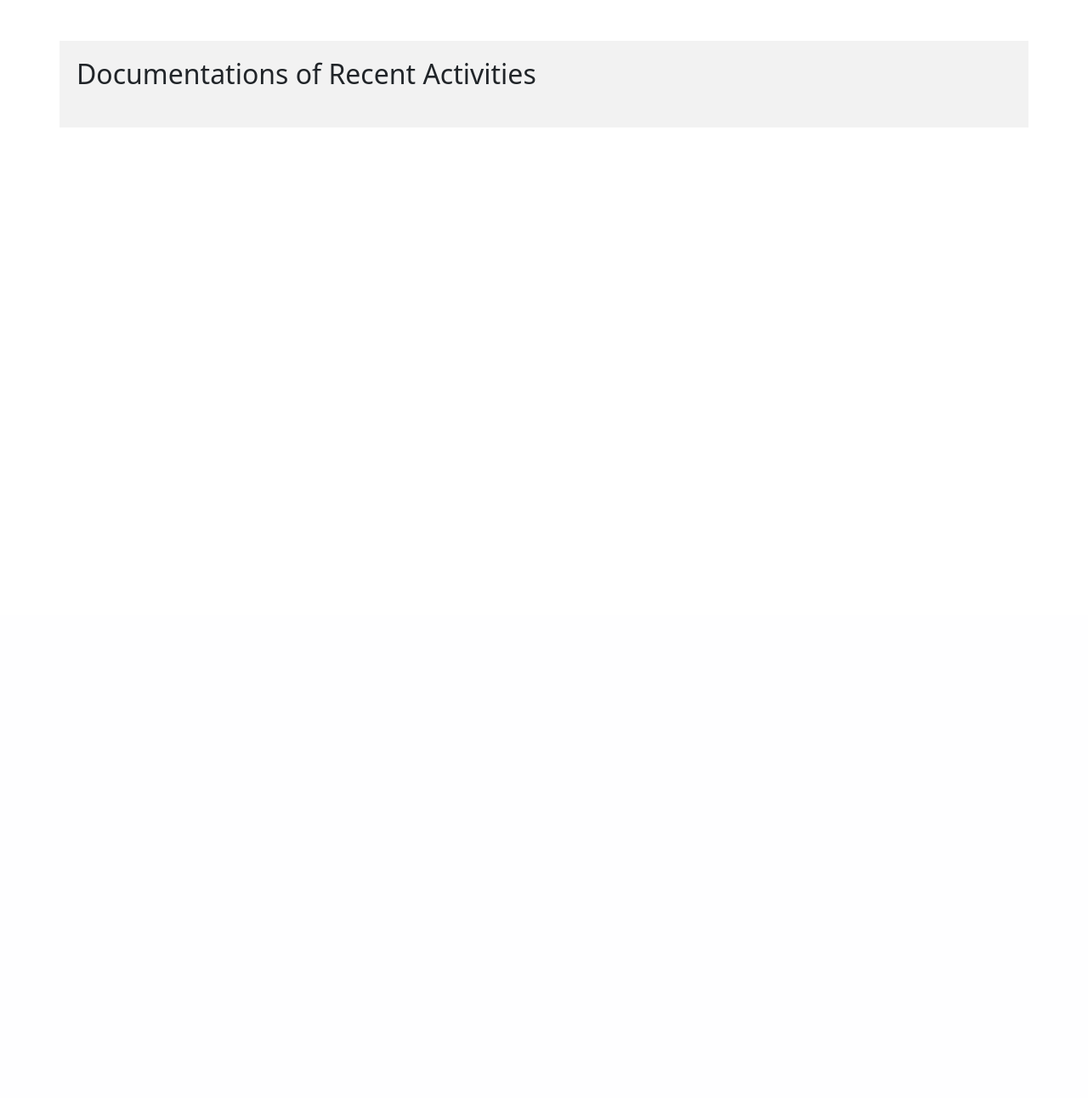
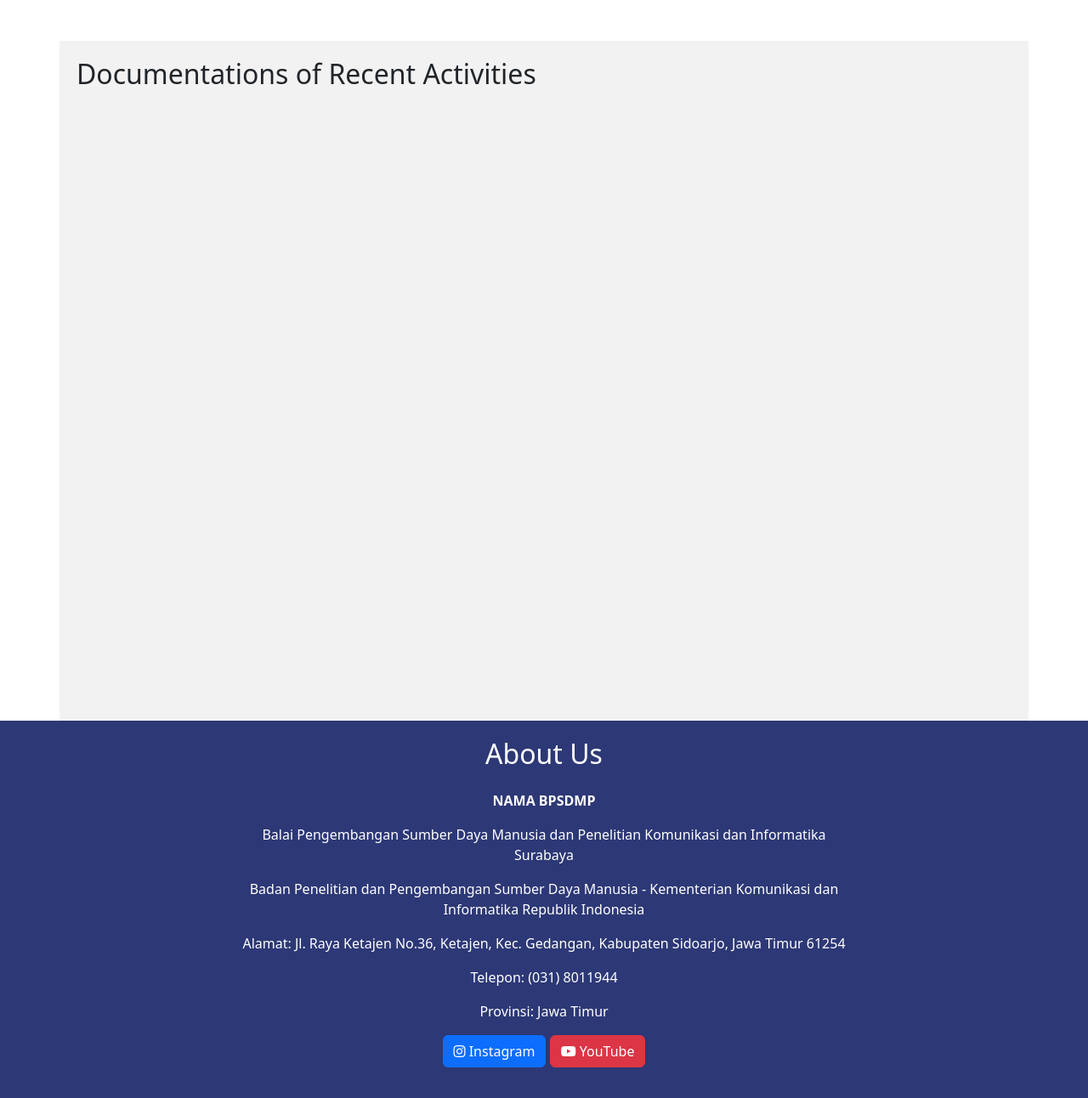
Before and after one commit to Eddav29/ujianDigitalentJuniorWebDevEddoDava, a PHP site: page / in a window 1280 px wide. Shown: the part 76-1368 px from the top of the page at 85% size. Before the commit the page ends 226 px from the top, so only its background shows below. Run offline with PHP 8.4, Linux system fonts and the light colour scheme.

Commit message:
tampilan footer

```diff
--- a/index.php
+++ b/index.php
@@ -6,6 +6,8 @@
     <title>Instansi XYZ</title>
     <!-- Include Bootstrap CSS -->
     <link rel="stylesheet" href="plugin/css/bootstrap.min.css">
+    <!-- Include Font Awesome CSS -->
+    <link rel="stylesheet" href="https://cdnjs.cloudflare.com/ajax/libs/font-awesome/6.0.0-beta2/css/all.min.css">
     <style>
         /* Custom styles for the header */
         .custom-header {
@@ -19,10 +21,23 @@
             background-color: #306ee8;
         }
 
+        .custom-navbar .nav-link:hover {
+            color: #306ee8;
+        }
+
         /* Custom styles for the content */
         .custom-content {
             background-color: #F2F2F2;
             padding: 20px;
+            min-height: 100vh;
+        }
+
+        /* Custom styles for the footer */
+        .custom-footer {
+            background-color: #2D3876;
+            color: white;
+            padding: 20px 0;
+            text-align: center;
         }
     </style>
 </head>
@@ -42,7 +57,7 @@
                         <a class="nav-link" href="#">Home</a>
                     </li>
                     <li class="nav-item">
-                        <a class="nav-link" href="#">About</a>
+                        <a class="nav-link" href="#about">About</a>
                     </li>
                     <li class="nav-item">
                         <a class="nav-link" href="login.php">Login</a>
@@ -57,6 +72,29 @@
         <!-- Add dynamic content here from the database -->
     </div>
 
+    <footer class="custom-footer">
+        <div class="container">
+            <div class="row">
+                <div class="col-lg-8 mx-auto">
+                    <h2 class="mb-4">About Us</h2>
+                    <p><strong>NAMA BPSDMP</strong></p>
+                    <p>Balai Pengembangan Sumber Daya Manusia dan Penelitian Komunikasi dan Informatika Surabaya</p>
+                    <p>Badan Penelitian dan Pengembangan Sumber Daya Manusia - Kementerian Komunikasi dan Informatika Republik Indonesia</p>
+                    <p>Alamat: Jl. Raya Ketajen No.36, Ketajen, Kec. Gedangan, Kabupaten Sidoarjo, Jawa Timur 61254</p>
+                    <p>Telepon: (031) 8011944</p>
+                    <p>Provinsi: Jawa Timur</p>
+                    <p>
+                        <a href="https://instagram.com/bpsdmp.kominfo.sby" target="_blank" class="btn btn-primary mr-2">
+                            <i class="fab fa-instagram"></i> Instagram
+                        </a>
+                        <a href="https://youtube.com/@bpsdmpkominfosurabaya5369" target="_blank" class="btn btn-danger">
+                            <i class="fab fa-youtube"></i> YouTube
+                        </a>
+                    </p>
+                </div>
+            </div>
+        </div>
+    </footer>
     <!-- Include Bootstrap JS -->
     <script src="plugin/js/bootstrap.min.js"></script>
 </body>
```
